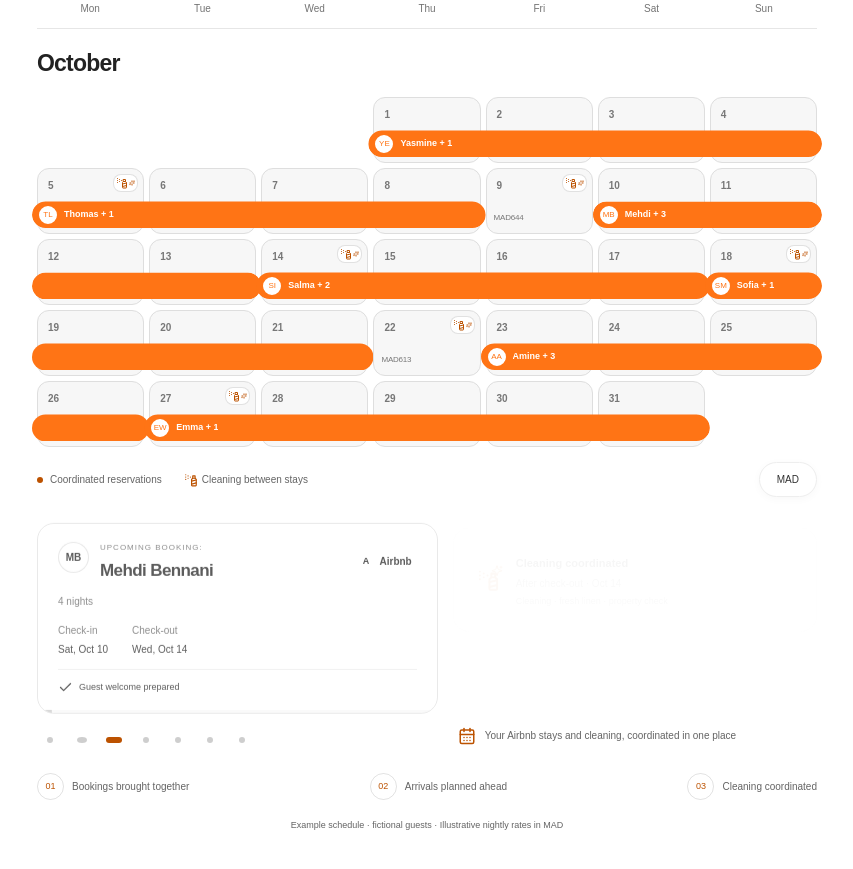
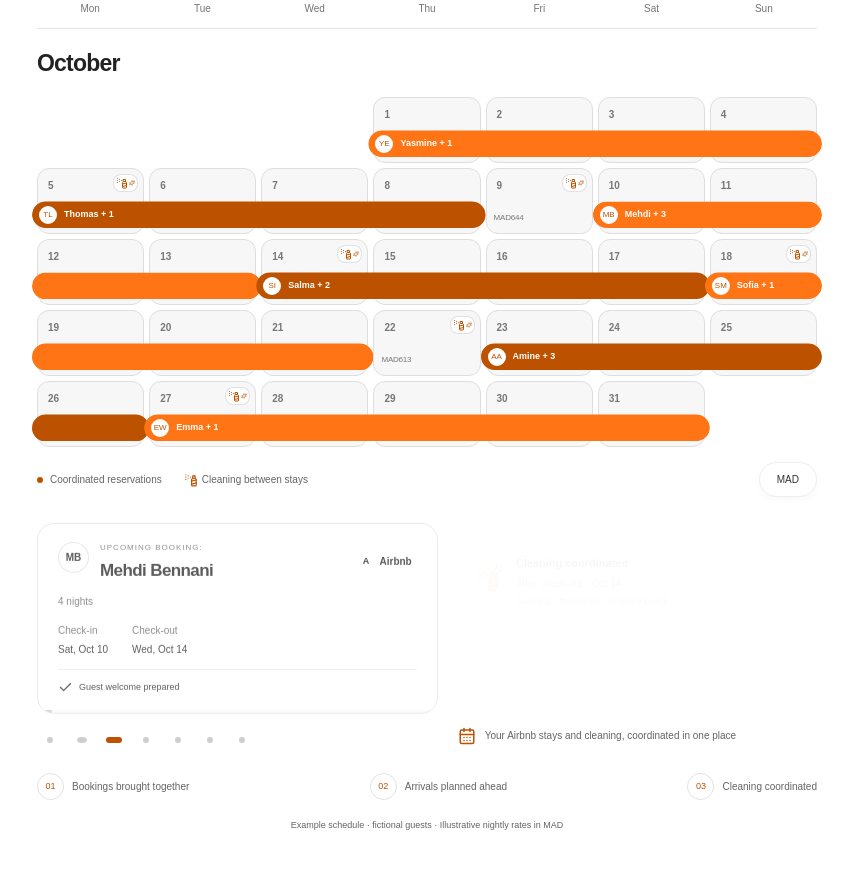
Before and after one commit to aimranb/coohosty, a Next.js app: page /en in a window 1280 px wide. Shown: the part 4500-5369 px from the top of the page, without its empty margins (213-1066 px from the left). Built offline with nearby package versions, Linux system fonts and the light colour scheme; no server answers; a web font is replaced by a local one.

Commit message:
Alternate reservation bars using the website orange palette

```diff
--- a/src/app/reservation-calendar.css
+++ b/src/app/reservation-calendar.css
@@ -83,9 +83,9 @@
 .reservation-calendar .reservation-clean-badge>svg:last-child{width:6px;height:6px}
 .reservation-stage[data-visible=true] .reservation-booking{animation:reservation-filled-reveal .65s cubic-bezier(.22,1,.36,1) both;animation-delay:inherit}
 .reservation-stage[data-visible=true] .reservation-clean-badge{animation:none;opacity:1}
-.reservation-calendar .reservation-booking{background:#ff7415;transition:background .4s,box-shadow .4s}
-.reservation-calendar .reservation-avatar{border-color:#ff7415;background:white;color:#ff7415}
-.reservation-calendar .reservation-booking.selected{background:#ff7415;box-shadow:0 0 0 1px #ffffff,0 3px 10px #00000015}
+.reservation-calendar .reservation-booking{background:var(--stay-color,var(--navigation-accent,#ff7415));transition:background .4s,box-shadow .4s}
+.reservation-calendar .reservation-avatar{border-color:var(--stay-color,var(--navigation-accent,#ff7415));background:white;color:var(--stay-color,var(--purple,#bc5200))}
+.reservation-calendar .reservation-booking.selected{background:var(--stay-color,var(--navigation-accent,#ff7415));box-shadow:0 0 0 1px #ffffff,0 3px 10px #00000015}
 .reservation-booking:before{animation:none;opacity:0}
 .reservation-stage[data-playing=true] .reservation-booking.selected:before{animation:reservation-filled-sheen 3s ease-in-out infinite;opacity:1}
 .reservation-stage[data-playing=true] .reservation-clean-badge.current{animation:reservation-clean-pulse 1.5s ease-in-out infinite}
@@ -94,3 +94,6 @@
 @keyframes reservation-clean-pulse{0%,100%{box-shadow:0 0 0 0 #bc520000}50%{box-shadow:0 0 0 4px #bc520019}}
 @media(max-width:650px){.reservation-calendar .reservation-grid{--reservation-row-height:56px;gap:3px}.reservation-calendar .reservation-day{padding:6px;font-size:8px;border-radius:9px}.reservation-calendar .reservation-booking{height:21px;margin-bottom:5px}.reservation-calendar .reservation-avatar{width:16px;height:16px;font-size:6px}.reservation-calendar .reservation-booking-name{font-size:7px}.reservation-calendar .reservation-clean-badge{top:3px;right:2px;padding:1px}.reservation-calendar .reservation-clean-badge>svg:first-child{height:10px;width:10px}.reservation-calendar .reservation-day-rate{font-size:6px;left:3px;bottom:6px}.reservation-reference-month>select{font-size:17px}}
 @media(prefers-reduced-motion:reduce){.reservation-calendar .reservation-booking{transition:none}.reservation-stage[data-playing=true] .reservation-booking.selected:before,.reservation-stage[data-playing=true] .reservation-clean-badge.current{animation:none!important}}
+
+/* Alternate the two oranges already used by the website and packages. */
+.reservation-calendar .reservation-booking[data-tone="1"]{--stay-color:var(--purple,#bc5200)}
--- a/src/components/sections/reservation-calendar.tsx
+++ b/src/components/sections/reservation-calendar.tsx
@@ -94,7 +94,7 @@ export function ReservationCalendar({ locale }: { locale: Locale }) {
               const first = Math.max(stay.start + offset - 1, week * 7), last = Math.min(stay.end + offset - 2, week * 7 + 6);
               if (last < first) return null;
               const continuation = first > stay.start + offset - 1;
-              return <button type="button" key={`${stay.name}-${week}-${monthOffset}`} className={`reservation-booking ${selected === stayIndex ? 'selected' : ''} ${continuation ? 'reservation-continuation' : ''}`} style={{ gridColumn: `${first % 7 + 1} / ${last % 7 + 2}`, gridRow: row + 1, animationDelay: `${stayIndex * 0.16 + (continuation ? 0.08 : 0)}s` }} aria-label={`${stay.name}, ${stay.channel}, ${format(stay.start, { month: 'short', day: 'numeric' })} – ${format(stay.end, { month: 'short', day: 'numeric' })}`} aria-pressed={selected === stayIndex} onClick={() => { setSelected(stayIndex); setPaused(true); }}>{!continuation && <><span className="reservation-avatar">{stay.initials}</span><span className="reservation-booking-name">{stay.name.split(' ')[0]} + {stay.party - 1}</span></>}</button>;
+              return <button type="button" key={`${stay.name}-${week}-${monthOffset}`} data-tone={stayIndex % 2} className={`reservation-booking ${selected === stayIndex ? 'selected' : ''} ${continuation ? 'reservation-continuation' : ''}`} style={{ gridColumn: `${first % 7 + 1} / ${last % 7 + 2}`, gridRow: row + 1, animationDelay: `${stayIndex * 0.16 + (continuation ? 0.08 : 0)}s` }} aria-label={`${stay.name}, ${stay.channel}, ${format(stay.start, { month: 'short', day: 'numeric' })} – ${format(stay.end, { month: 'short', day: 'numeric' })}`} aria-pressed={selected === stayIndex} onClick={() => { setSelected(stayIndex); setPaused(true); }}>{!continuation && <><span className="reservation-avatar">{stay.initials}</span><span className="reservation-booking-name">{stay.name.split(' ')[0]} + {stay.party - 1}</span></>}</button>;
             }))}
           </div>
           <div className="reservation-reference-footer"><div className="reservation-legend"><span className="reservation-status-dot"/>{t.sync}<span><SprayCan size={14}/>{t.clean}</span></div><span className="reservation-currency-badge" title={ui.rates}>MAD</span></div>
```
